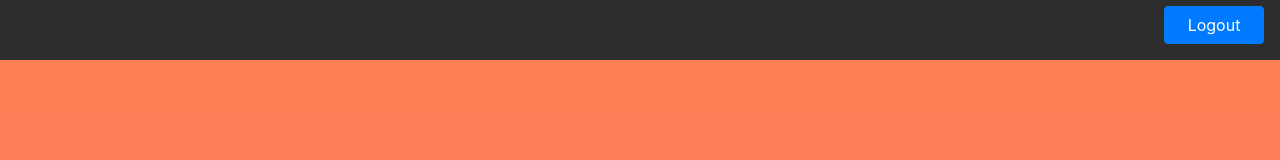
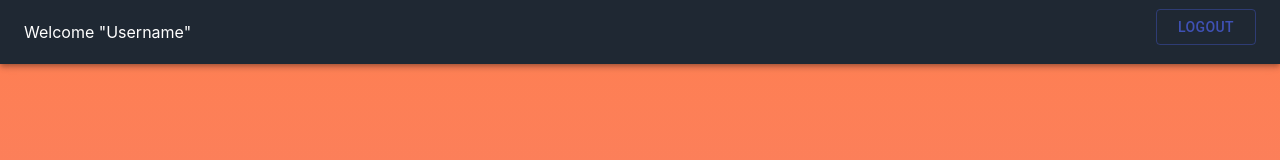
Before and after one commit to hjpaul7/na-client, a React (Create React App) app in the folder react-fundamentals/: page / in a window 1280 px wide. Shown: the top 160 px of the page. Built offline with nearby package versions, Linux system fonts and the light colour scheme.

Commit message:
new changes

```diff
--- a/react-fundamentals/package.json
+++ b/react-fundamentals/package.json
@@ -3,6 +3,8 @@
   "version": "0.1.0",
   "private": true,
   "dependencies": {
+    "@material-ui/core": "^4.10.2",
+    "@material-ui/icons": "^4.9.1",
     "@testing-library/jest-dom": "^4.2.4",
     "@testing-library/react": "^9.5.0",
     "@testing-library/user-event": "^7.2.1",
--- a/react-fundamentals/src/home/Navbar.js
+++ b/react-fundamentals/src/home/Navbar.js
@@ -1,31 +1,76 @@
-import React, { useState } from "react";
-import { Navbar, NavbarToggler, Collapse, Nav, NavItem } from "reactstrap";
+// import React, { useState } from "react";
+// import { Navbar, NavbarToggler, Collapse, Nav, NavItem } from "reactstrap";
+
+// const Sitebar = (props) => {
+//   const [isOpen, setIsOpen] = useState(false);
+
+//   const toggle = () => {
+//     let newIsOpen = !isOpen;
+//     setIsOpen(newIsOpen);
+//   };
+
+//   return (
+//     <Navbar color="faded" light expand="md">
+//       <NavbarToggler onClick={toggle} />
+//       <Collapse isOpen={isOpen} navbar>
+//         <Nav className="ml-auto" navbar>
+//           <NavItem>
+//             <button
+//               className="btn btn-primary"
+//               type="submit"
+//               onClick={props.clickLogout}
+//             >
+//               Logout
+//             </button>
+//           </NavItem>
+//         </Nav>
+//       </Collapse>
+//     </Navbar>
+//   );
+// };
+
+import React from "react";
+import { makeStyles } from "@material-ui/core/styles";
+import AppBar from "@material-ui/core/AppBar";
+import Toolbar from "@material-ui/core/Toolbar";
+import Typography from "@material-ui/core/Typography";
+import Button from "@material-ui/core/Button";
+import IconButton from "@material-ui/core/IconButton";
+import MenuIcon from "@material-ui/icons/Menu";
+
+const useStyles = makeStyles({
+  root: {
+    flexGrow: 1,
+  },
+  title: {
+    flexGrow: 1,
+  },
+  color: {
+    backgroundColor: "#1f2833",
+  },
+});
 
 const Sitebar = (props) => {
-  const [isOpen, setIsOpen] = useState(false);
-
-  const toggle = () => {
-    let newIsOpen = !isOpen;
-    setIsOpen(newIsOpen);
-  };
+  const classes = useStyles();
 
   return (
-    <Navbar color="faded" light expand="md">
-      <NavbarToggler onClick={toggle} />
-      <Collapse isOpen={isOpen} navbar>
-        <Nav className="ml-auto" navbar>
-          <NavItem>
-            <button
-              className="btn btn-primary"
-              type="submit"
-              onClick={props.clickLogout}
-            >
-              Logout
-            </button>
-          </NavItem>
-        </Nav>
-      </Collapse>
-    </Navbar>
+    <div className={classes.root}>
+      <AppBar position="static">
+        <Toolbar className={classes.color}>
+          <Typography variant="p" id="navTitle" className={classes.title}>
+            Welcome "Username"
+          </Typography>
+          <Button
+            color="primary"
+            variant="outlined"
+            type="submit"
+            onClick={props.clickLogout}
+          >
+            Logout
+          </Button>
+        </Toolbar>
+      </AppBar>
+    </div>
   );
 };
 
--- a/react-fundamentals/src/index.css
+++ b/react-fundamentals/src/index.css
@@ -7,6 +7,9 @@ body {
   -moz-osx-font-smoothing: grayscale;
   color: white !important;
   background: linear-gradient(to bottom, coral, lightcoral);
+  /* background: linear-gradient(to bottom, #485668, #282d42); */
+  /* background-color: #1f2833 !important; */
+  /* background-color: #0b0c10 !important; */
   /* background-image: url("https://www.transparenttextures.com/patterns/45-degree-fabric-dark.png") !important; */
 }
 
```
Also changed, not shown: 1 other file (tests, documents, lock files or other folders).
